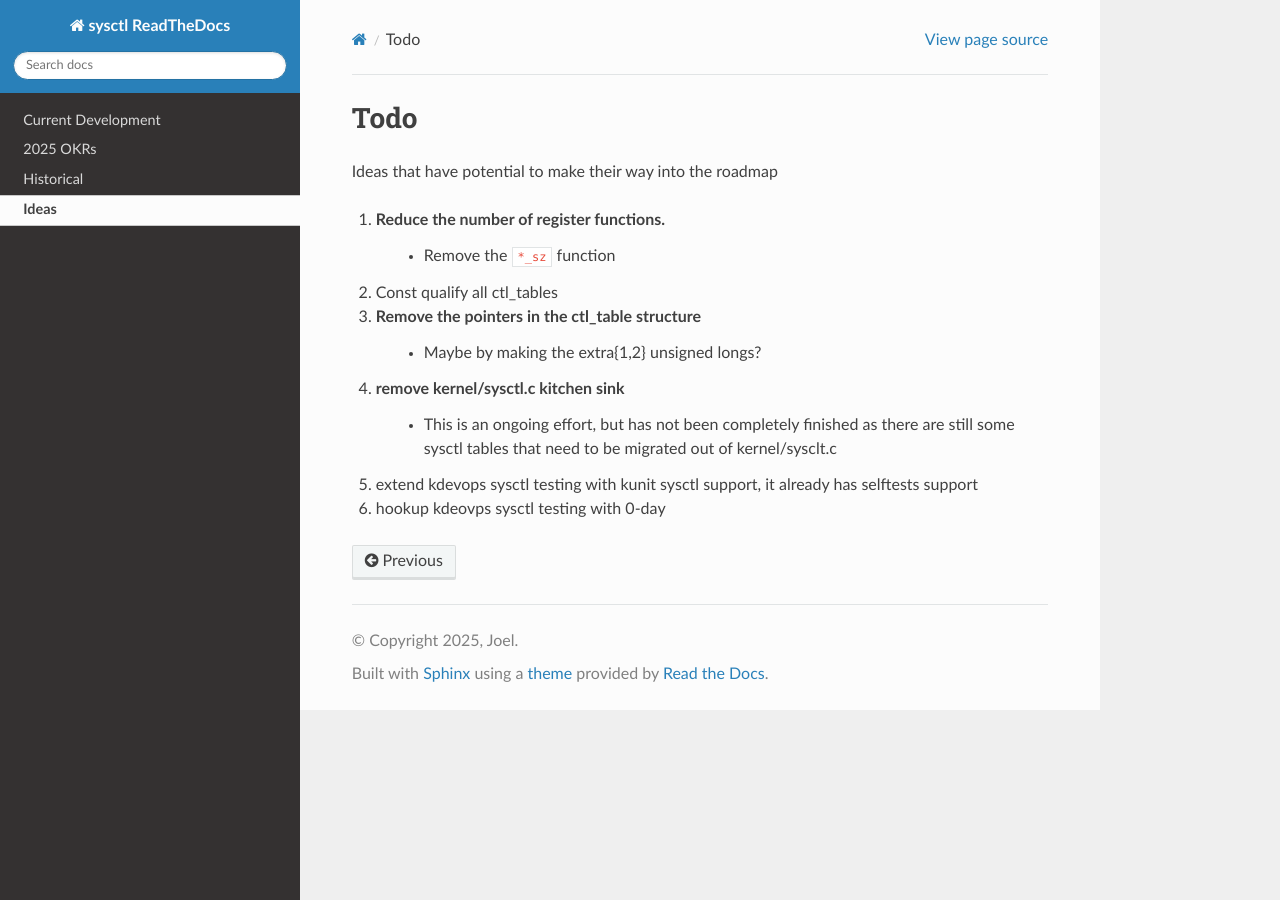
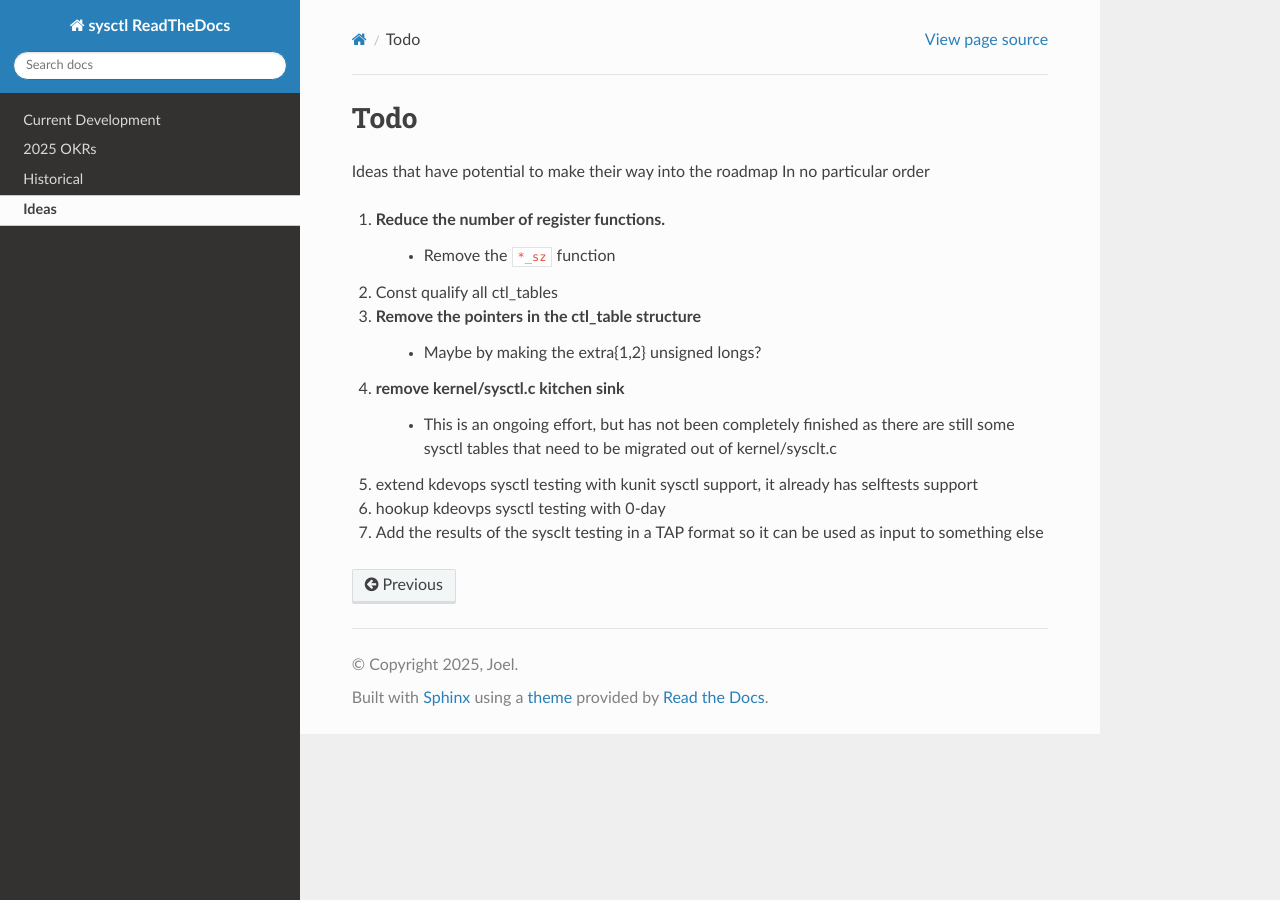
Before and after one commit to Joelgranados/sysctl_dev_rtd, a Sphinx documentation site: the page built from docs/ideas.rst, in a window 1280 px wide. Built offline with Sphinx 7.4.7 and the Read the Docs theme 3.1.0, drawn with Linux system fonts in a browser that asks for light colours.

Commit message:
Add idea 7
Signed-off-by: Joel Granados <joel.granados@kernel.org>

```diff
--- a/docs/ideas.rst
+++ b/docs/ideas.rst
@@ -3,6 +3,7 @@ Todo
 ====
 
 Ideas that have potential to make their way into the roadmap
+In no particular order
 
 1. Reduce the number of register functions.
     - Remove the ``*_sz`` function
@@ -21,3 +22,6 @@ Ideas that have potential to make their way into the roadmap
    selftests support
 
 6. hookup kdeovps sysctl testing with 0-day
+
+7. Add the results of the sysclt testing in a TAP format so it can be used
+   as input to something else
```
